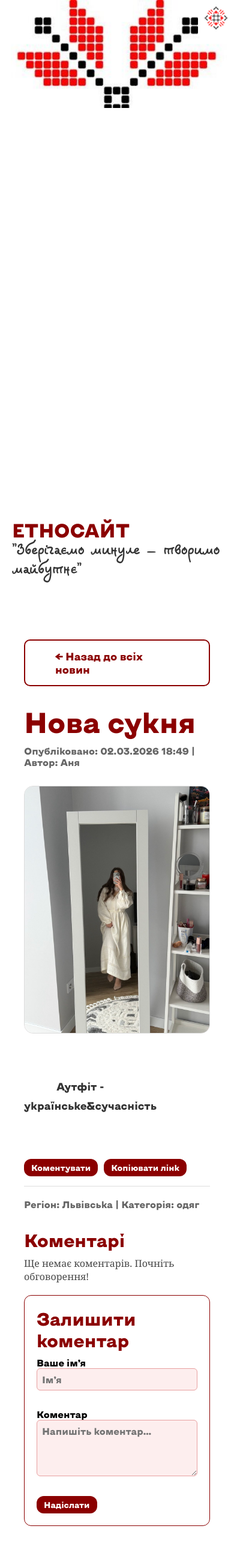
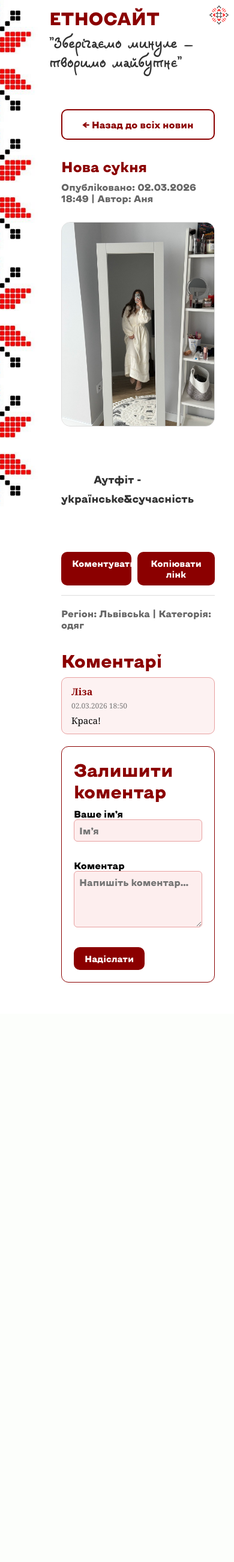
Before and after one commit to yuliiayakymiv/ethnosite_project, a Flask app: page /news/1 in a window 390 px wide. Shown: the whole page at 60% size. After the commit the page ends 1638 px from the top, so only its background shows below. Run offline with Flask 3, Linux system fonts and the light colour scheme.

Commit message:
Media adaptation

```diff
--- /dev/null
+++ b/ETNOSITE/instance/comments.json
@@ -0,0 +1,9 @@
+{
+  "1": [
+    {
+      "name": "Ліза",
+      "text": "Краса!",
+      "created_at": "02.03.2026 18:50"
+    }
+  ]
+}
--- a/ETNOSITE/static/css/style.css
+++ b/ETNOSITE/static/css/style.css
@@ -343,64 +343,6 @@ h1 {
     color: #fff;
 }
 
-/* Responsive */
-@media (max-width: 968px) {
-    .form-row {
-        flex-direction: column;
-    }
-
-    .form-right {
-        flex: 1;
-    }
-}
-
-@media (max-width: 768px) {
-    .page-container {
-        flex-direction: column;  /* вертикально */
-    }
-
-    .left-panel {
-        width: 100%;
-        padding: 0;
-    }
-
-    .vyshyvka {
-        width: 100%;   /* на всю ширину */
-        height: 180px; /* низька горизонтальна смуга */
-        object-fit: cover;
-        object-position: top;
-    }
-
-    .right-panel {
-        width: 100%;
-        padding: 20px;
-    }
-
-    h1 {
-        font-size: 32px;
-    }
-
-    .motto {
-        font-size: 20px;
-    }
-
-    .buttons {
-        flex-direction: column;
-        gap: 20px;
-        margin-top: 30px;
-    }
-
-    .btn {
-        font-size: 22px;
-        padding: 15px 30px;
-        text-align: center;
-    }
-
-    .corner-image {
-        width: 60px;
-        height: 60px;
-    }
-}
 
 .news-list {
     display: flex;
@@ -409,14 +351,16 @@ h1 {
     margin-top: 20px;
 }
 
+
 .news-card {
     display: flex;
     gap: 30px;
-    padding: 25px;
+    padding: 14px;
+    gap: 12px;
     background-color: #fef5f5;
     border-radius: 15px;
     border: 1px solid #ddd;
-
+    flex-direction: row;
     width: 100%;           /* Картка на всю ширину */
     max-width: 100%;       /* Не дозволяємо виходити за межі */
     overflow: hidden;      /* Обрізаємо все, що вилазить */
@@ -436,12 +380,13 @@ h1 {
 }
 
 .news-photo {
-    width: 450px;
-    height: 350px;
+    width: 120px;
+    height: 120px;
     object-fit: cover;
     border-radius: 8px;
     flex-shrink: 0;
 }
+
 
 .news-content {
     flex: 1;
@@ -481,17 +426,6 @@ h1 {
     margin-top: 40px;
 }
 
-/* Адаптив для телефону */
-@media (max-width: 768px) {
-    .news-card {
-        flex-direction: column;
-    }
-
-    .news-photo {
-        width: 100%;
-        height: 200px;
-    }
-}
 
 /* Рядок з заголовком і кнопкою */
 .filter-top {
@@ -531,8 +465,8 @@ h1 {
     margin-top: 15px;
     width: fit-content;
     position: absolute;
-    right: 60px;   /* ← відступ як padding у right-panel */
-    top: 330px;    /* ← підберіть під висоту вашого заголовку */
+    right: 0;   /* ← відступ як padding у right-panel */
+    top: 100%;    /* ← підберіть під висоту вашого заголовку */
     z-index: 100;        /* ← щоб панель була поверх інших елементів */
     box-shadow: 0 4px 12px rgba(0, 0, 0, 0.1);
 }
@@ -845,3 +779,98 @@ h1 {
     padding: 20px;
     margin-top: 20px;
 }
+
+/* для мобільного */
+
+/* планшет */
+@media (max-width: 968px) {
+    .form-row { flex-direction: column; }
+    .form-right { flex: 1; }
+    .btn { font-size: 28px; padding: 22px 45px; }
+    .btn-map { font-size: 28px; padding: 22px 45px; }
+}
+
+/* мобільний */
+@media (max-width: 768px) {
+
+    /* Layout */
+    .page-container { flex-direction: row; } /* зберігаємо горизонтальний layout */
+
+    .left-panel {
+        width: 70px;
+        min-height: 100vh;
+        flex-shrink: 0;
+        position: sticky;
+        top: 0;
+        height: auto;
+    }
+
+    .vyshyvka {
+        width: 70px;
+        height: 100vh;
+        object-fit: cover;
+        object-position: right;
+    }
+
+    .right-panel {
+        flex: 1;
+        padding: 12px;
+        min-width: 0;
+    }
+
+    /* Шапка */
+    header { margin-bottom: 20px; }
+    h1 { font-size: 30px; margin-bottom: 10px;}
+    .motto { font-size: 20px; }
+    .corner-image { width: 50px; height: 50px; }
+
+    /* Головні кнопки */
+    .buttons { flex-direction: column; gap: 15px; margin-top: 20px; }
+    .btn { font-size: 18px; padding: 14px 28px; text-align: center; width: 100%; }
+    .btn-map { font-size: 18px; padding: 14px 28px; text-align: center; width: 100%; display: block; }
+
+    /* Заголовки */
+    .page-title { font-size: 26px; }
+    .page-subtitle { font-size: 15px; margin-bottom: 15px; }
+
+    /* Картка новини */
+    .news-card { flex-direction: column; padding: 14px; gap: 12px; }
+    .news-photo { width: 100%; height: 200px; }
+    .news-title { font-size: 18px; }
+
+    /* Кнопка фільтрів */
+    .btn-filter { padding: 10px 18px; font-size: 15px; border-radius: 10px; }
+
+    /* Панель фільтрів — знімаємо абсолютне позиціонування */
+    .filter-panel { position: static; width: 100%; box-sizing: border-box; right: auto; top: auto; }
+    .filter-row { flex-direction: column; gap: 12px; }
+    .filter-group select { min-width: 100%; width: 100%; }
+
+    /* Форма додавання */
+    .add-news-form { padding: 16px; }
+    .form-actions { flex-direction: column; }
+    .btn-submit, .btn-cancel { width: 100%; text-align: center; padding: 14px 20px; font-size: 16px; }
+
+    /* news_detail — перекриваємо inline font-size */
+    .news-detail h1.page-title { font-size: 24px !important; }
+
+    /* Коментарі */
+    .comment-item { max-width: 100%; }
+
+    /* Навігація */
+    .navigation { gap: 8px; }
+    .navigation a { padding: 6px 12px; font-size: 13px; }
+
+
+    #ukraine-map {
+        width: 100%;
+        height: auto;
+        min-height: 200px;
+    }
+
+    .map-wrapper {
+        width: 100%;
+        padding: 0;
+
+    }
+}
--- a/ETNOSITE/templates/news_detail.html
+++ b/ETNOSITE/templates/news_detail.html
@@ -7,7 +7,7 @@
     </a>
 
     <article class="news-detail" style="max-width: 1000px; margin: 0 auto;">
-        <h1 class="page-title" style="font-family: 'KyivType', sans-serif; font-size: 48px; color: #8b0000; margin-bottom: 10px; text-align: left;">
+        <h1 class="page-title" style="font-family: 'KyivType', sans-serif; color: #8b0000; margin-bottom: 10px; text-align: left;">
             {{ n.title }}
         </h1>
 
```
Also changed, not shown: ETNOSITE/app.db (added), ETNOSITE/static/uploads/1a2eb26f504c40d0b2d0f7384232f342.jpg (added).
